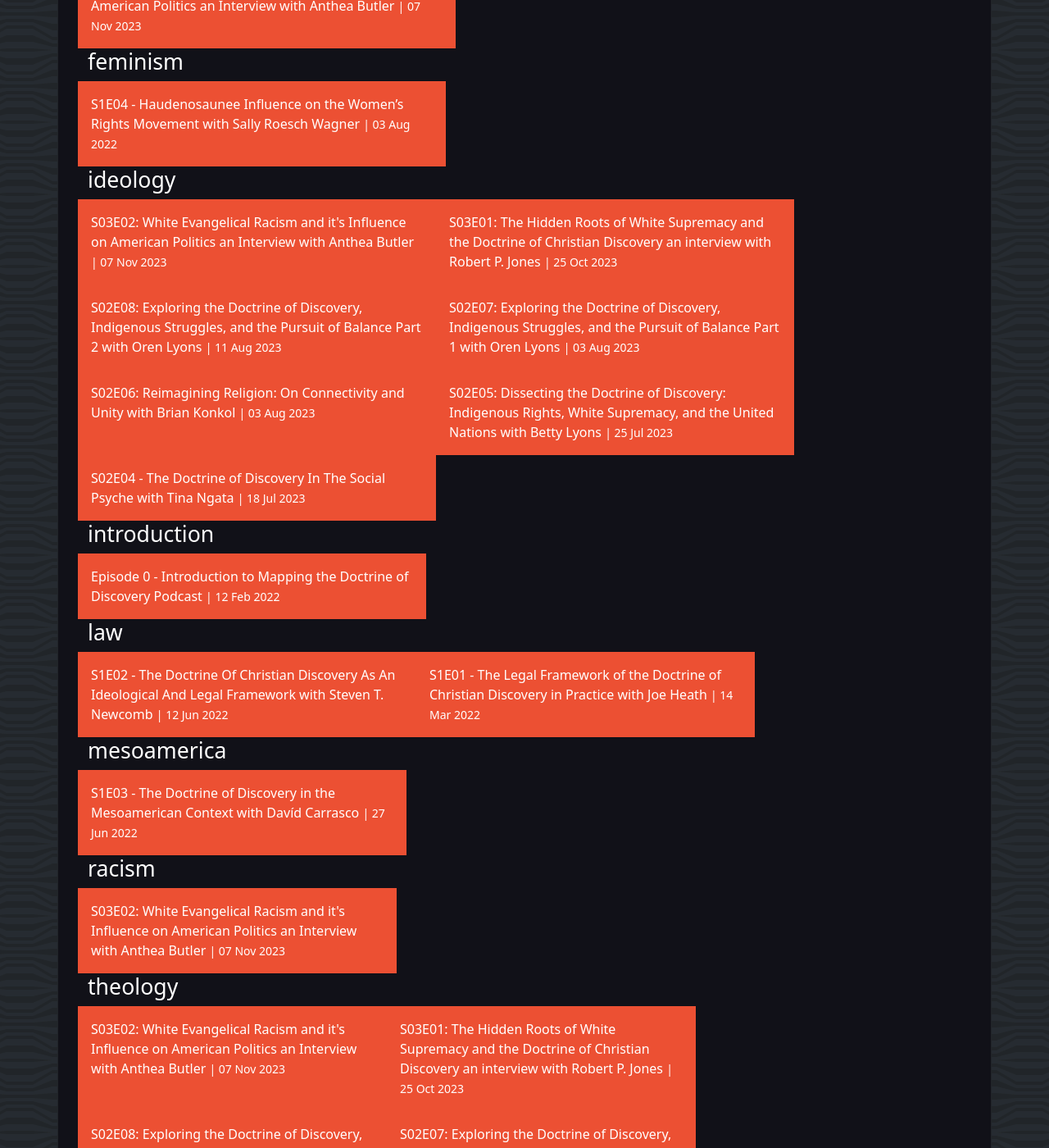
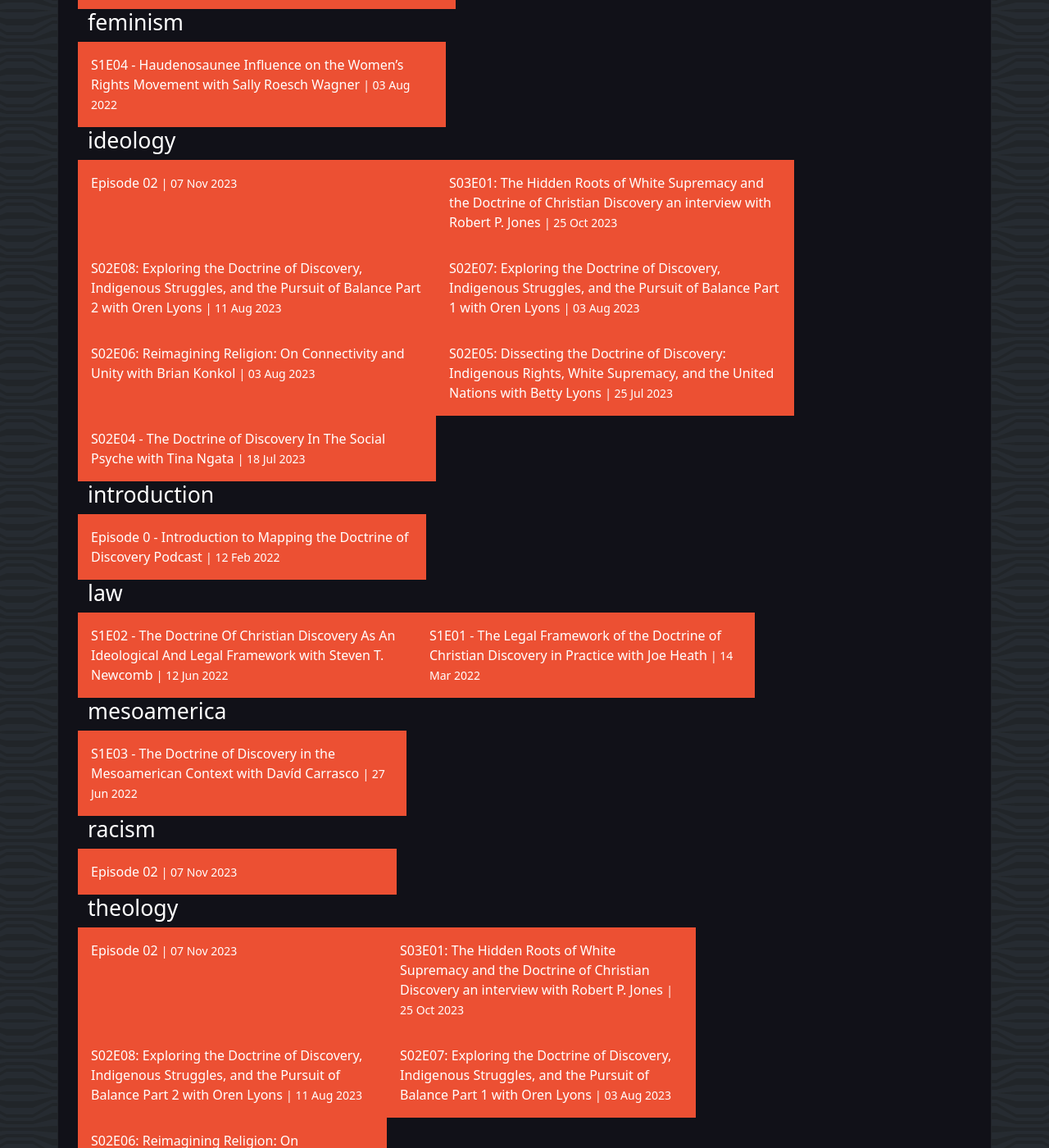
Before and after one commit to adamdjbrett/podcast-doctrineofdiscovery-v2, a Jekyll site: the page built from tag.html, in a window 1280 px wide and 1400 px high, scrolled down 2347 px. Shown: the whole window at 82% size. Built offline with Jekyll 4.4.1, drawn with Linux system fonts in a browser that asks for light colours; some of the changed text lies outside the part shown.

Commit message:
Update 2023-11-07-episode-02.md
fix typo

```diff
--- a/_posts/2023-11-07-episode-02.md
+++ b/_posts/2023-11-07-episode-02.md
@@ -1,6 +1,5 @@
 ---
 layout: post
-title: "S03E02: White Evangelical Racism and it's Influence on American Politics an Interview with Anthea Butler"
 description: "In this episode of the Mapping the Doctrine of Discovery podcast, hosts Phil Arnold and Sandy Bigtree interview Professor Anthea Butler, the Geraldine R. Segal Professor in American Social Thought and Chair of Religious Studies. She is the author of White Evangelcial Racism"
 date: 2023-11-07
 categories:
@@ -60,4 +59,4 @@ In the end, our exploration of Evangelical Christianity's impact on American pol
 
 ## Citation
 
-Philip P. Arnold and Sandra Bigtree, "S03E02: White Evangelical Racism and it's Influence on American Politics an Interview with Anthea Butler," _Mapping the Doctrine of Discovery_ (Podcast), October 25, 2023. <https://podcast.doctrineofdiscovery.org/season3/episode-01/>.
+Philip P. Arnold and Sandra Bigtree, "S03E02: White Evangelical Racism and Its Influence on American Politics an Interview with Anthea Butler," _Mapping the Doctrine of Discovery_ (Podcast), October 25, 2023. <https://podcast.doctrineofdiscovery.org/season3/episode-02/>.
```
